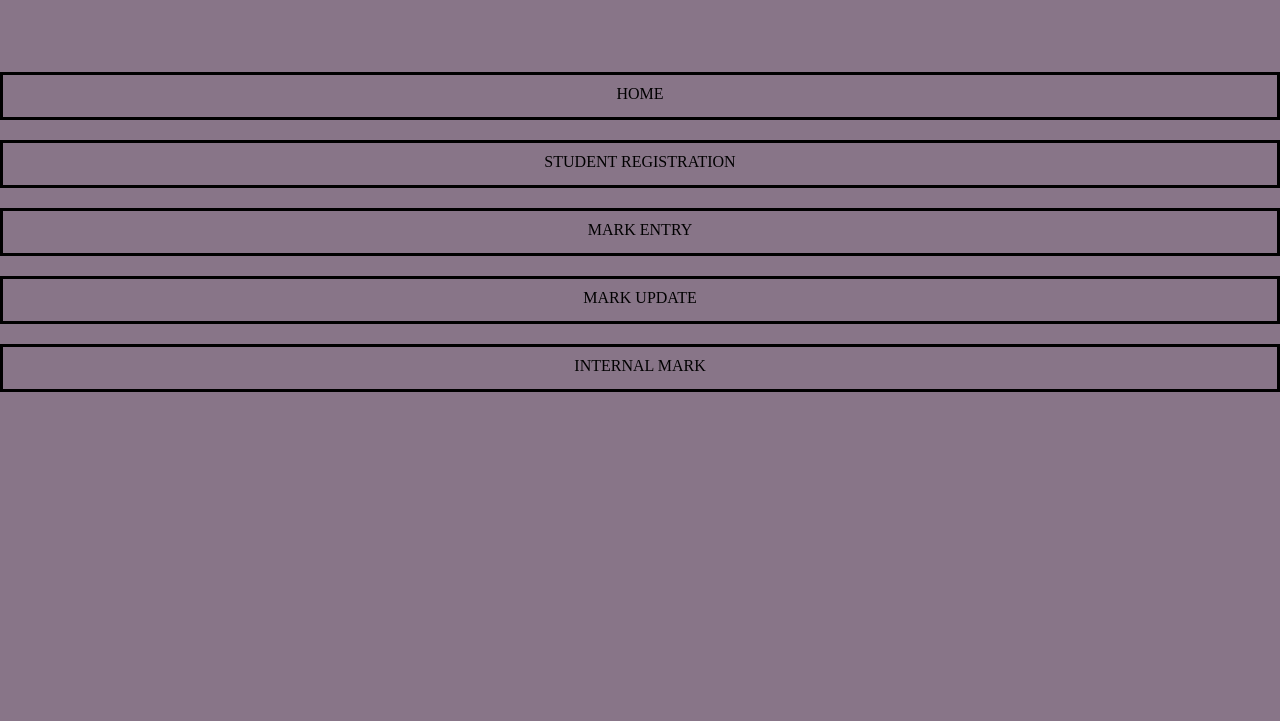
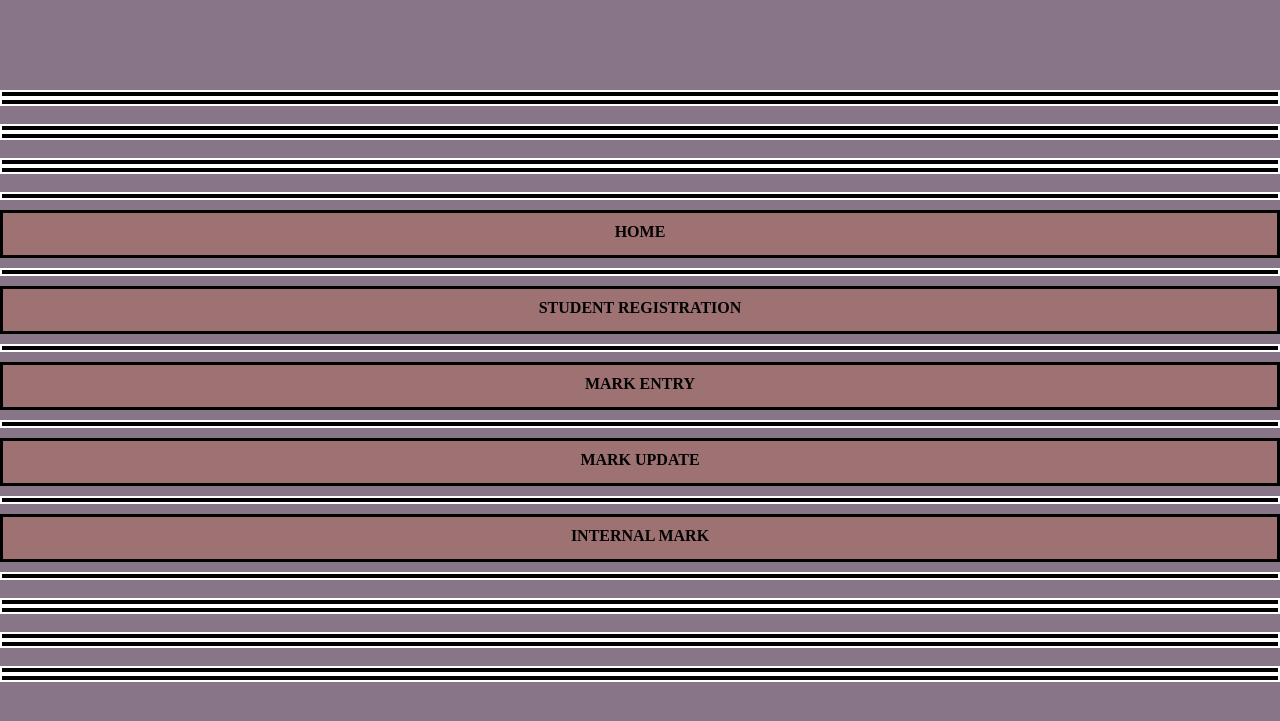
Before and after one commit to aruncpacp123/Lab, a PHP site: page /navbar.html in a window 1280 px wide. Shown: the top 721 px of the page. Run offline with PHP 8.4, Linux system fonts and the light colour scheme.

Commit message:
changed css

```diff
--- a/FRAMES/navbar.html
+++ b/FRAMES/navbar.html
@@ -9,27 +9,61 @@
             background-color:rgb(136, 117, 136);
             margin: 0%;
             padding: 0%;
+
         }
         a{
             text-decoration: none;
             color: black;
+            font-weight: bolder;
         }
         .div1{
             border: 3px black solid;
             margin: 0;
-            margin-bottom:20px;
+            margin-bottom:10px;
+            margin-top: 10px;
             height: 2em;
             text-align: center;
             padding-top: 10px;
+            background-color: rgb(158, 114, 114);
+        }
+        .div2{
+            height: 4px;
+            background-color: black;
+            border: 2px white solid;
         }
     </style>
 </head>
 <body>
-    <br><br><br><br>
+    <br><br><br><br><br>
+    <div class="div2"></div>
+    <div class="div2"></div>
+    <br>
+    <div class="div2"></div>
+    <div class="div2"></div>
+    <br>
+    <div class="div2"></div>
+    <div class="div2"></div>
+    <br>
+    <div class="div2"></div>
     <div class="div1"><a href="homes.php" target="f2">HOME</a></div>
+    <div class="div2"></div>
     <div class="div1"><a href="student_reg.html" target="f2">STUDENT REGISTRATION</a></div>
+    <div class="div2"></div>
     <div class="div1"><a href="semester.php" target="f2">MARK ENTRY</a></div>
+    <div class="div2"></div>
     <div class="div1"><a href="update.php" target="f2">MARK UPDATE</a></div>
-    <div class="div1"><a href="update.php" target="f2">INTERNAL MARK</a></div>
+    <div class="div2"></div>
+    <div class="div1"><a href="homes.php" target="f2">INTERNAL MARK</a></div>
+    <div class="div2"></div>
+    <br>
+    <div class="div2"></div>
+    <div class="div2"></div>
+    <br>
+    <div class="div2"></div>
+    <div class="div2"></div>
+    <br>
+    <div class="div2"></div>
+    <div class="div2"></div>
+    <br>
 </body>
 </html>
--- a/FRAMES/update.php
+++ b/FRAMES/update.php
@@ -11,6 +11,7 @@ $dbcon=mysqli_connect("localhost","root","","student");
         table{
             width:40%;
             background-color:antiquewhite;
+            border:4px black solid;
         }
         tr{
             width:4em;
@@ -20,6 +21,7 @@ $dbcon=mysqli_connect("localhost","root","","student");
             height: 2em;
             text-align:center;
             color:red;
+            border:2px black solid;
         }
         select{
             width: 80%;
@@ -41,7 +43,7 @@ $dbcon=mysqli_connect("localhost","root","","student");
             min-height: 2em;
 
             border-radius: 5px;
-            background-color: rgba(255, 255, 255, 0.377);
+            /* background-color: rgba(255, 255, 255, 0.377); */
         }
     </style>
 </head>
```
Also changed, not shown: FRAMES/homes.php (+32 -1 lines), FRAMES/semester.php (+5 -3 lines).
